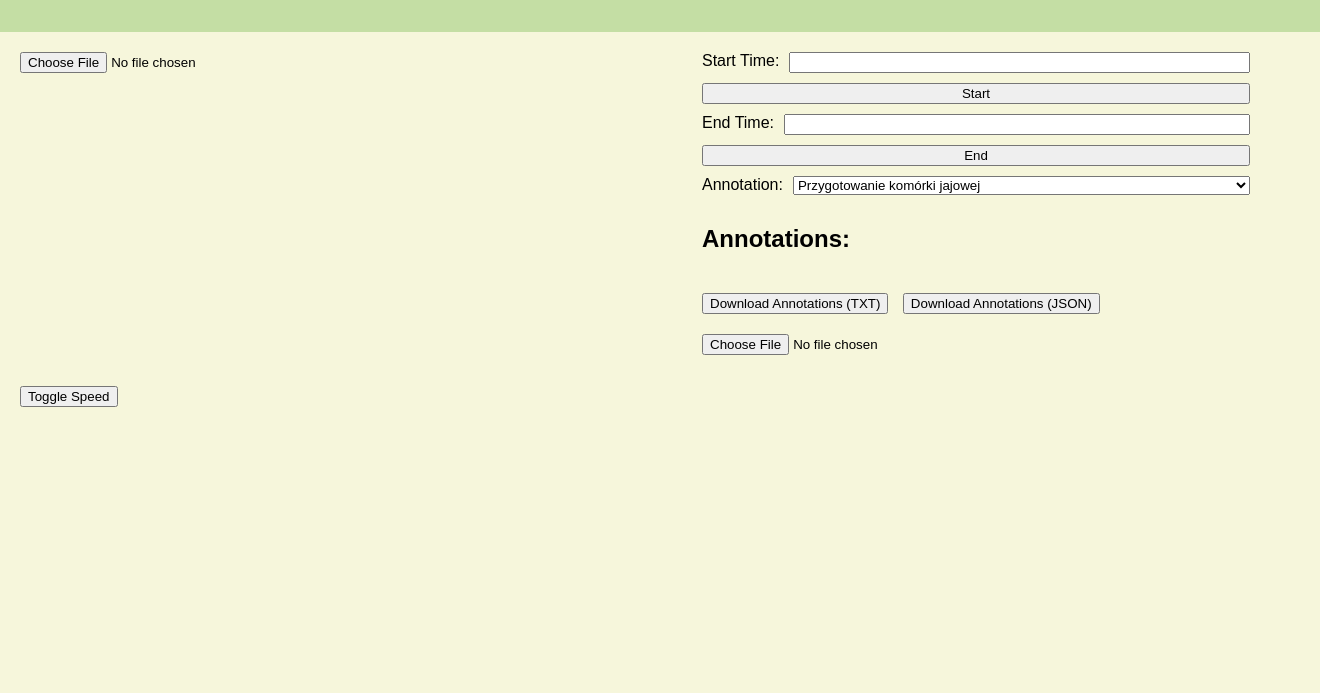
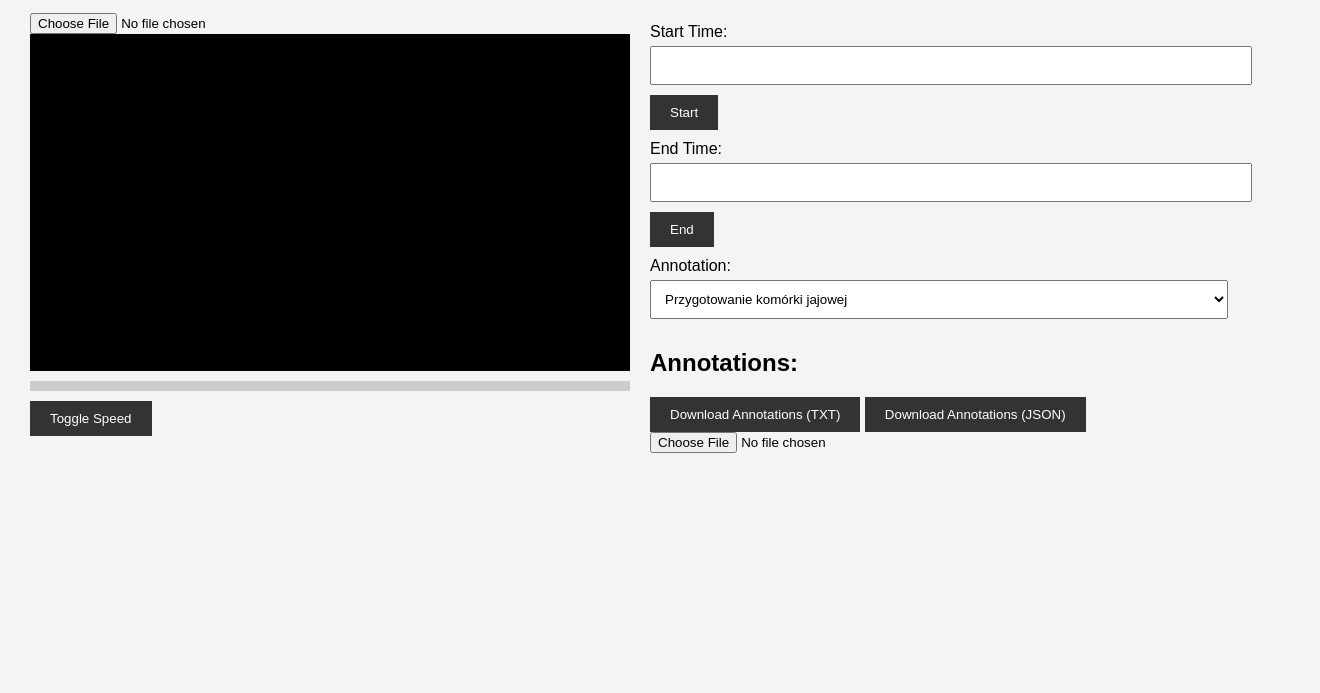
Before and after one commit to Kacper154/Video-annotation-system-for-action-breakdown-of-ICSI-procedure, a plain HTML site: page index.html in a window 1280 px wide. Shown: the part 107-800 px from the top of the page, 1320 px wide, since content can reach past the window. Drawn offline with Linux system fonts and the light colour scheme.

Commit message:
Update style.css

```diff
--- a/style.css
+++ b/style.css
@@ -2,98 +2,40 @@ body {
     font-family: Arial, sans-serif;
     margin: 0;
     padding: 0;
-    background-color: #F6F6DB;
+    background-color: #f4f4f4;
 }
 
-#gora {
-    background-color: #C4DEA4;
-    width: 100%;
-    letter-spacing: 3px;
-    font-size: 20px;
-    overflow: hidden;
-    padding: 20px;
+header {
+    background-color: #333;
     color: white;
+    padding: 10px 0;
+    text-align: center;
 }
 
 #container {
     display: flex;
-    justify-content: space-between;
-    margin: 20px;
+    justify-content: space-around;
+    padding: 20px;
 }
 
-#video-section {
-    width: 45%;
+#video-section, #annotation-section {
+    flex: 1;
+    margin: 0 10px;
 }
 
 #video-container {
-    margin-bottom: 20px;
-}
-
-#annotation-section {
-    width: 45%;
-}
-
-#annotation-form {
-    margin-bottom: 20px;
-    display: flex;
-    flex-wrap: wrap;
-}
-
-#annotation-form label,
-#annotation-form input[type="text"],
-#annotation-form select,
-#annotation-form button {
-    margin-right: 10px;
-    margin-bottom: 10px;
-}
-
-#annotation-form input[type="text"],
-#annotation-form select {
-    flex: 1; /* Rozciągnij pola, aby zajmowały dostępne miejsce */
-}
-
-#annotation-form button {
-    flex-basis: 100%; /* Spraw, aby przycisk zajmował całą dostępną szerokość */
-}
-
-#annotation-list {
-    margin-top: 20px;
-}
-
-#annotations {
-    list-style-type: none;
-    padding: 0;
-}
-
-.annotation-item {
-    margin-bottom: 10px;
-    padding: 10px;
-    border: 1px solid #ccc;
-    display: flex;
-    justify-content: space-between;
-    align-items: center;
-    cursor: pointer; /* Dodano zmiana kursora */
-}
-
-.annotation-item button {
-    background: none;
-    border: none;
-    color: red;
-    font-size: 16px;
-    cursor: pointer;
+    position: relative;
+    width: 100%;
+    max-width: 800px;
+    margin: 0 auto;
 }
 
 #video-wrapper {
     width: 100%;
+    height: 0;
+    padding-bottom: 56.25%;
     position: relative;
-    overflow: hidden;
-    padding-top: 56.25%; /* Proporcje 16:9 */
-}
-
-#video-wrapper::before {
-    content: '';
-    display: block;
-    padding-top: 0;
+    background: #000;
 }
 
 #video-wrapper video {
@@ -102,13 +44,81 @@ body {
     left: 0;
     width: 100%;
     height: 100%;
+    object-fit: fill;
 }
 
-select, textarea {
+#progress-container {
+    position: relative;
+    width: 100%;
+    height: 10px;
+    background: #eee;
+    margin-top: 10px;
+}
+
+#progress-bar {
+    position: absolute;
+    height: 100%;
+    background: #ccc;
     width: 100%;
 }
 
-#download-annotations, #load-annotations {
+.annotation-marker {
+    position: absolute;
+    height: 100%;
+    width: 2px;
+    background: red;
+}
+
+#annotation-form label {
+    display: block;
+    margin: 10px 0 5px;
+}
+
+#annotation-form input,
+#annotation-form select {
+    width: calc(100% - 22px);
+    padding: 10px;
+    margin-bottom: 10px;
+}
+
+#annotation-list {
     margin-top: 20px;
-    margin-right: 10px;
 }
+
+.annotation-item {
+    margin: 10px 0;
+    padding: 10px;
+    background: #fff;
+    border: 1px solid #ddd;
+    border-radius: 4px;
+    cursor: pointer;
+}
+
+.annotation-item button {
+    background: red;
+    color: white;
+    border: none;
+    padding: 5px;
+    cursor: pointer;
+    float: right;
+}
+
+.annotation-item button:hover {
+    background: darkred;
+}
+
+button {
+    padding: 10px 20px;
+    background: #333;
+    color: white;
+    border: none;
+    cursor: pointer;
+}
+
+button:hover {
+    background: #555;
+}
+
+#toggle-speed {
+    margin-top: 10px;
+}
```
